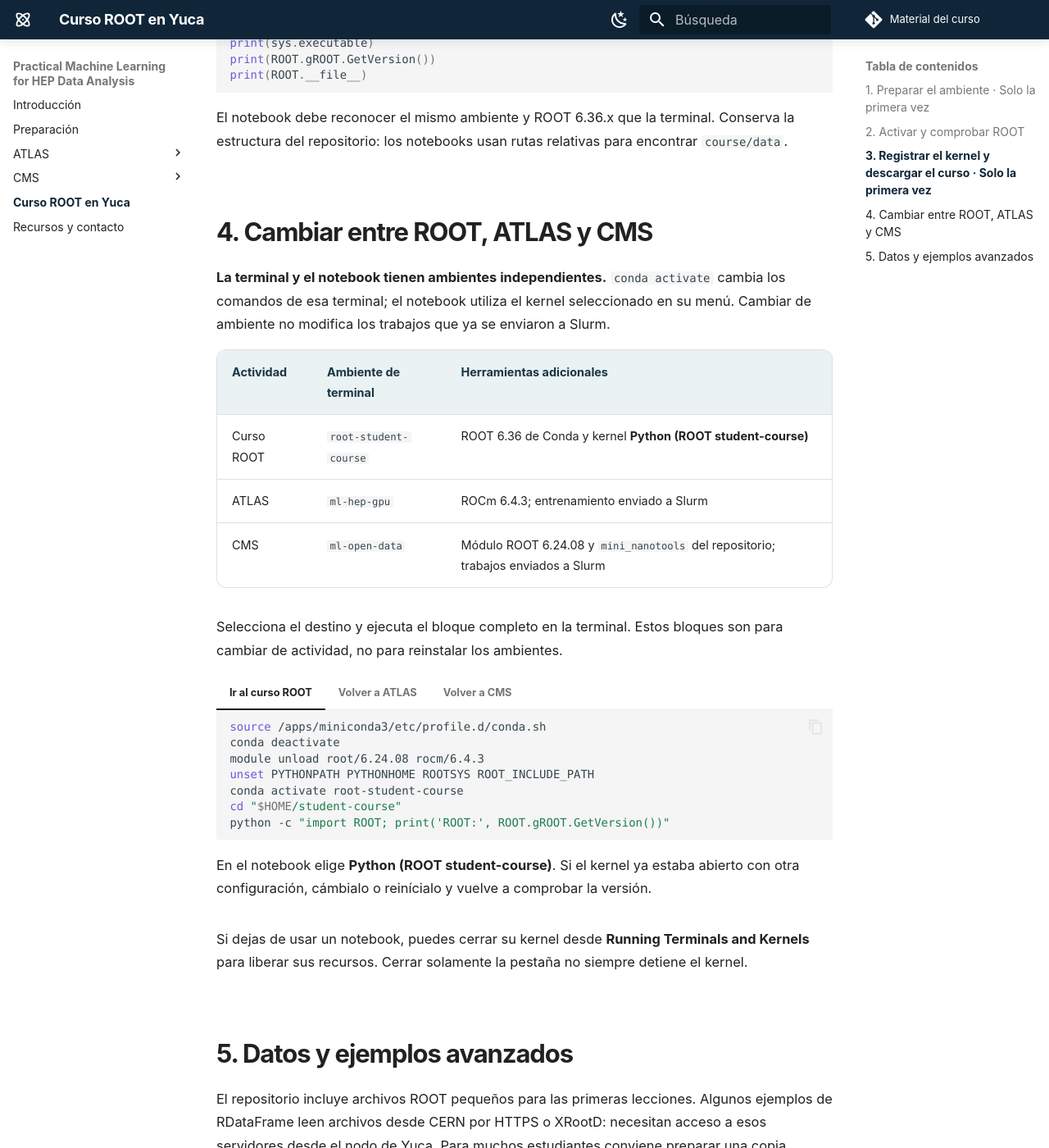
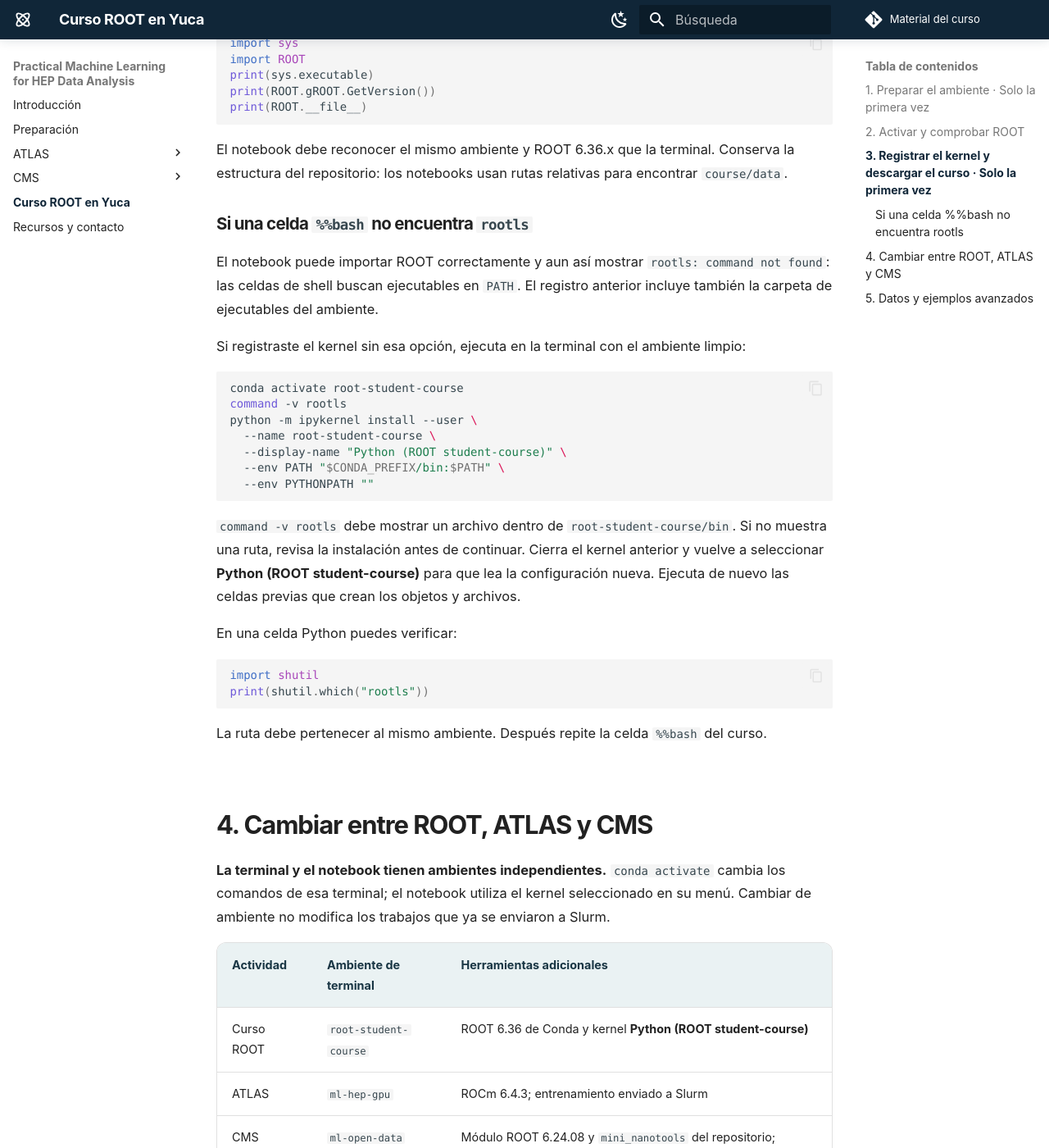
Before and after one commit to castaned/practical-ml-hep, an MkDocs documentation site: the page built from docs/curso-root.md, in a window 1280 px wide and 1400 px high, scrolled down 2565 px. Shown: the whole window at 82% size. Built offline with MkDocs 1.6.1 and Material for MkDocs 9.7.7, drawn with Linux system fonts in a browser that asks for light colours; comment, search, counter and statistics services are not loaded; some of the changed text lies outside the part shown.

Commit message:
Set ROOT kernel executable path for notebook bash cells

````diff
--- a/docs/curso-root.md
+++ b/docs/curso-root.md
@@ -46,7 +46,9 @@ Si aparece `/apps/root/root-6.24.08/` o el error `libcppyy3_11`, todavía se est
 ```bash
 python -m ipykernel install --user \
   --name root-student-course \
-  --display-name "Python (ROOT student-course)"
+  --display-name "Python (ROOT student-course)" \
+  --env PATH "$CONDA_PREFIX/bin:$PATH" \
+  --env PYTHONPATH ""
 cd "$HOME"
 git clone https://github.com/root-project/student-course.git
 ```
@@ -70,6 +72,33 @@ print(ROOT.__file__)
 ```
 
 El notebook debe reconocer el mismo ambiente y ROOT 6.36.x que la terminal. Conserva la estructura del repositorio: los notebooks usan rutas relativas para encontrar `course/data`.
+
+### Si una celda `%%bash` no encuentra `rootls`
+
+El notebook puede importar ROOT correctamente y aun así mostrar `rootls: command not found`: las celdas de shell buscan ejecutables en `PATH`. El registro anterior incluye también la carpeta de ejecutables del ambiente.
+
+Si registraste el kernel sin esa opción, ejecuta en la terminal con el ambiente limpio:
+
+```bash
+conda activate root-student-course
+command -v rootls
+python -m ipykernel install --user \
+  --name root-student-course \
+  --display-name "Python (ROOT student-course)" \
+  --env PATH "$CONDA_PREFIX/bin:$PATH" \
+  --env PYTHONPATH ""
+```
+
+`command -v rootls` debe mostrar un archivo dentro de `root-student-course/bin`. Si no muestra una ruta, revisa la instalación antes de continuar. Cierra el kernel anterior y vuelve a seleccionar **Python (ROOT student-course)** para que lea la configuración nueva. Ejecuta de nuevo las celdas previas que crean los objetos y archivos.
+
+En una celda Python puedes verificar:
+
+```python
+import shutil
+print(shutil.which("rootls"))
+```
+
+La ruta debe pertenecer al mismo ambiente. Después repite la celda `%%bash` del curso.
 
 ## 4. Cambiar entre ROOT, ATLAS y CMS
 
````
